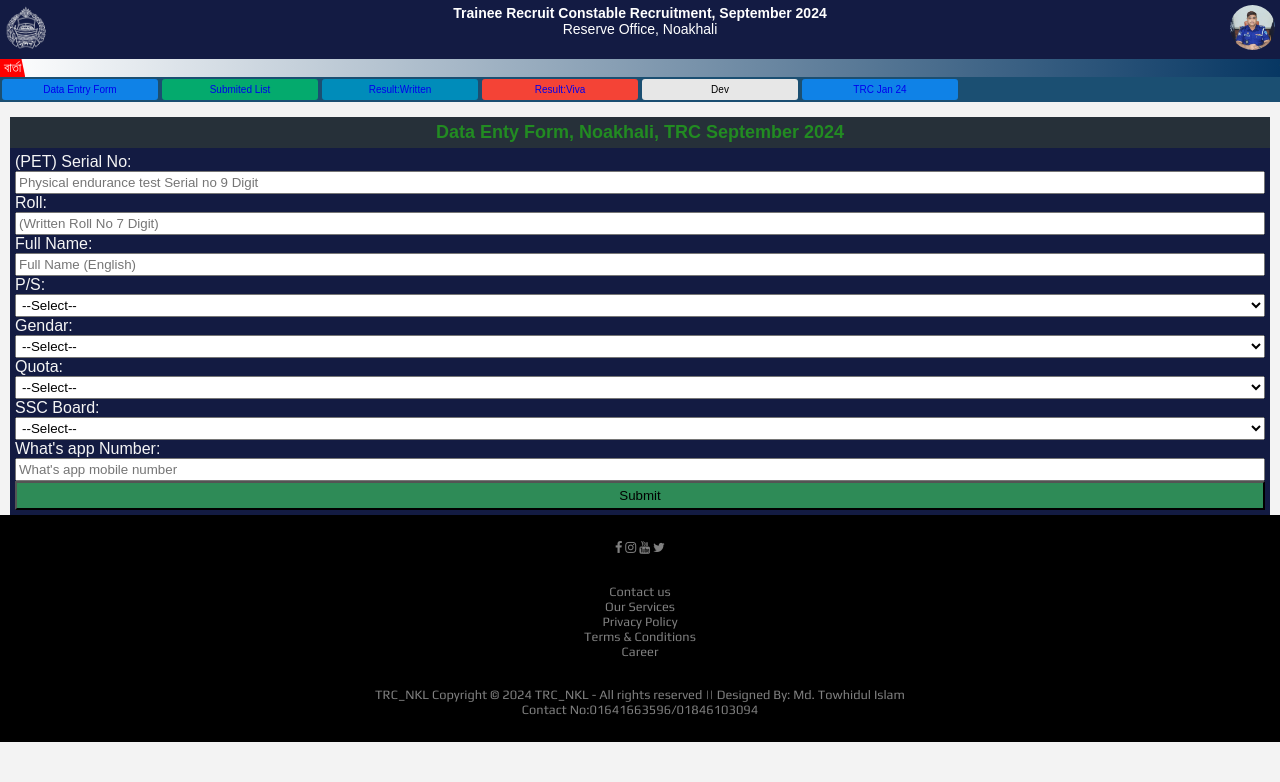
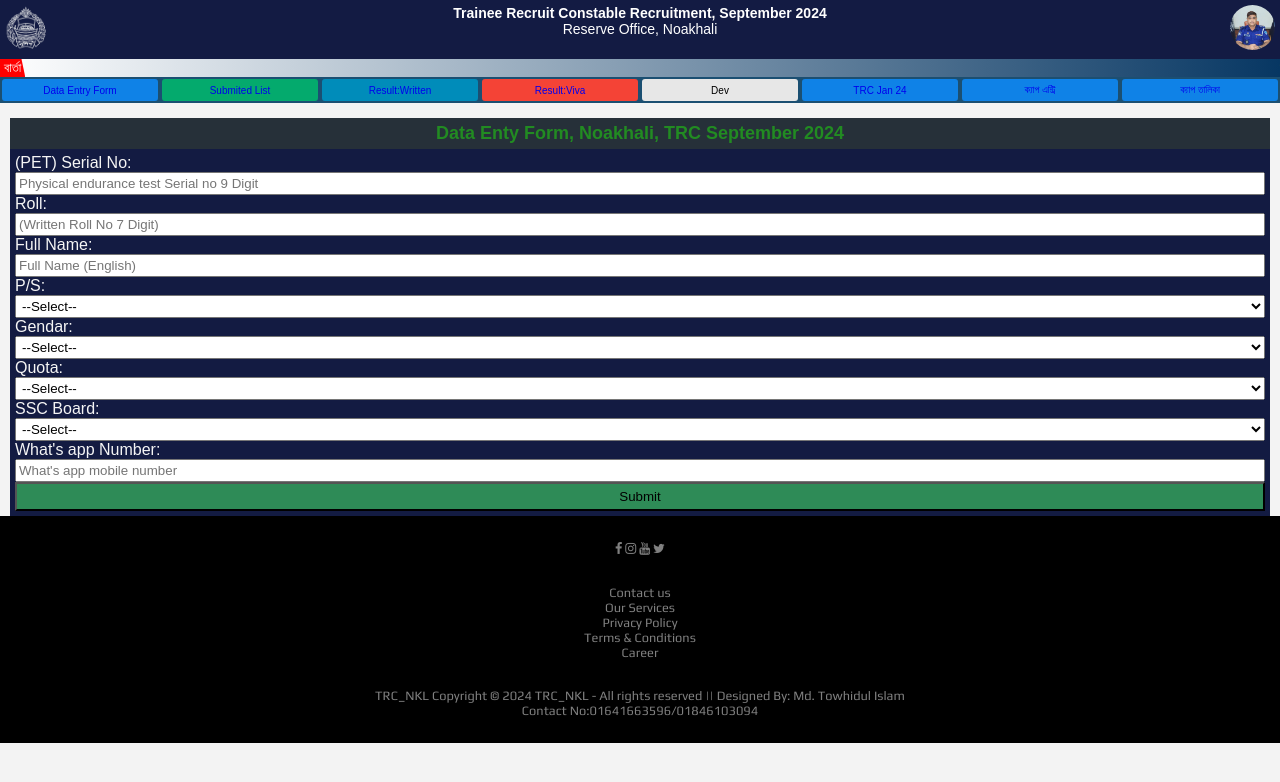
Before and after one commit to Towhid932/TRC2024-NKL, a plain HTML site: page index.html in a window 1280 px wide. Drawn offline with Linux system fonts and the light colour scheme.

Commit message:
Update index.html

```diff
--- a/index.html
+++ b/index.html
@@ -42,8 +42,8 @@
 <button class="button button3"><a href="https://drive.google.com/file/d/109Uc6NqMkHjixKmQHvKOeLuccMoqY1ZM/view?usp=drive_link">Result:Viva</a></button>
 <button class="button button4 btn--show-modal" href="#">Dev</button>
 <button class="button button5"><a href="trcJan.html">TRC Jan 24</a></button>
-<button class="button button5" style="visibility: hidden;">Gray</button>
-<button class="button button5" style="visibility: hidden;">Gray</button>
+<button class="button button5"><a href="https://forms.gle/JF6wZRzex4JBvva49">ক্যাপ এন্ট্রি</a></button>
+<button class="button button5"><a href="https://docs.google.com/spreadsheets/d/1NA4SUlHGiriGj2u8bF53GNzwqp5VlasILhaR8w3KXvI/edit?usp=sharing">ক্যাপ তালিকা</a></button>
     </nav>
 
     <h6 style="font-size:18px;font-weight:bold;color:forestgreen">Data Enty Form, Noakhali, TRC September 2024</h6>
```
